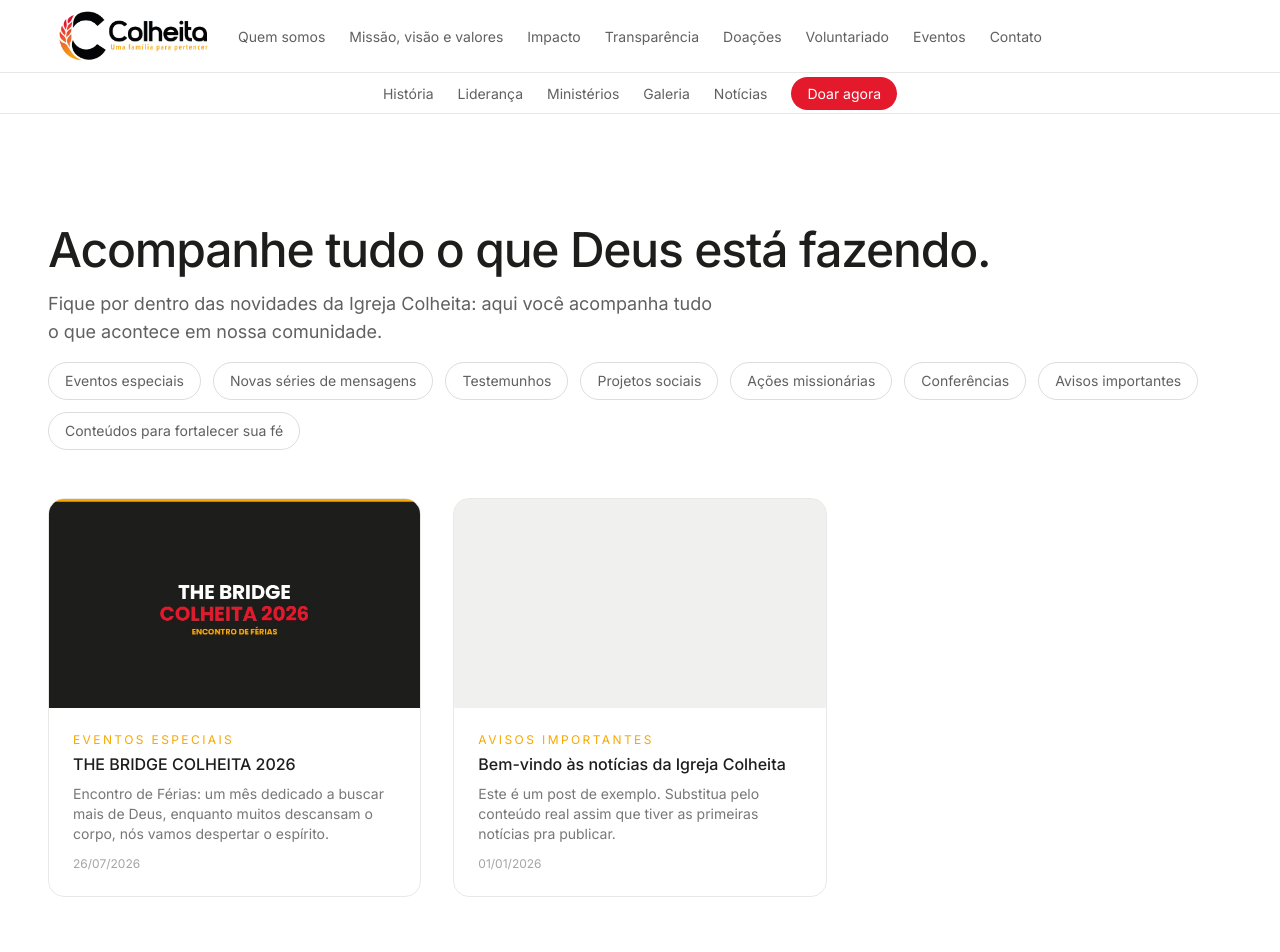
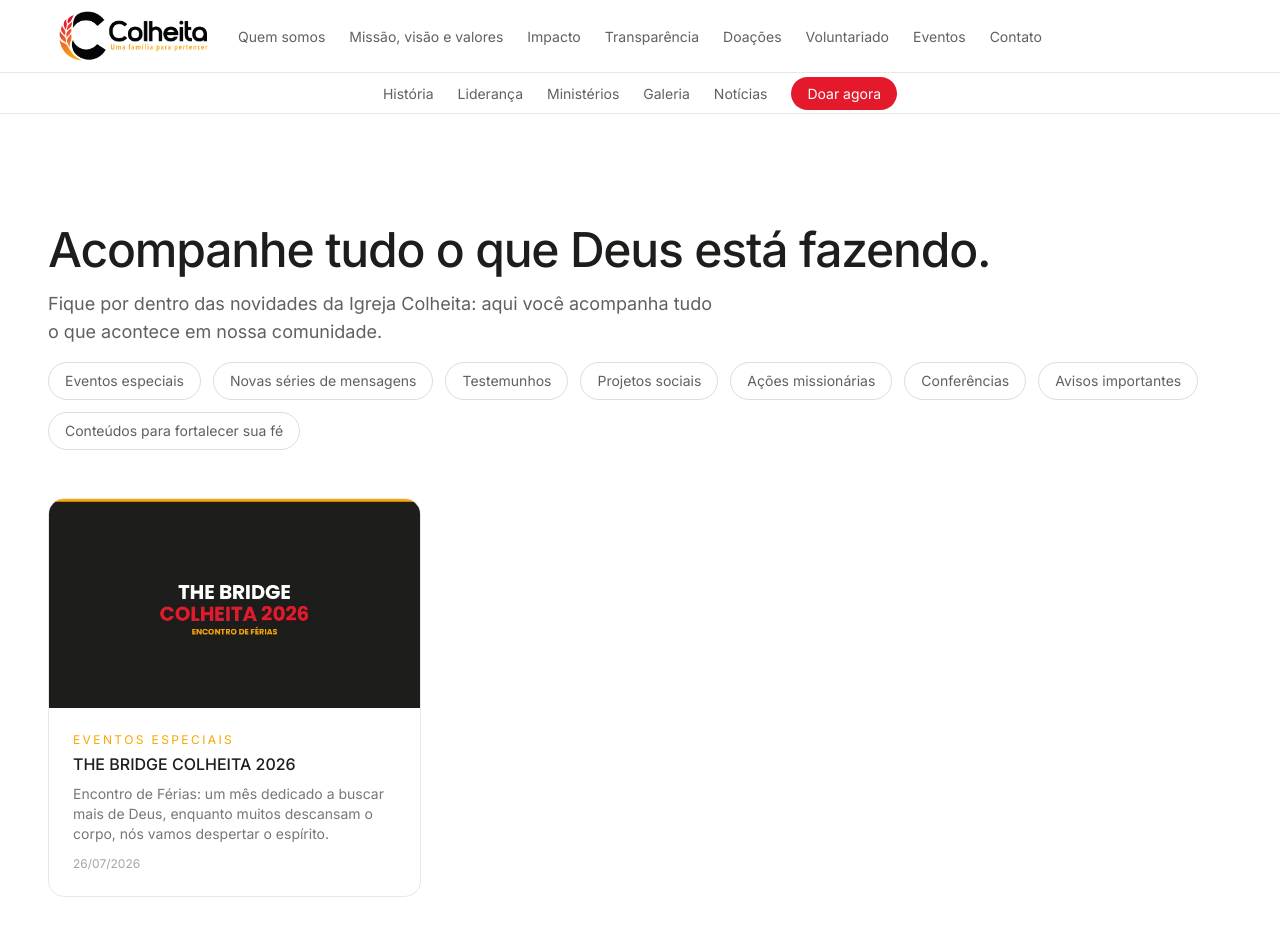
Before and after one commit to asaflael1991-maker/colheita-site, a Next.js app: page /blog in a window 1280 px wide. Shown: the top 952 px of the page. Built offline with nearby package versions, Linux system fonts and the light colour scheme.

Commit message:
Remove notícia placeholder do blog

```diff
--- a/src/content/posts.ts
+++ b/src/content/posts.ts
@@ -47,20 +47,6 @@ export const posts: Post[] = [
       "Enquanto muitos se afastam, nós vamos atravessar uma ponte para uma nova estação.",
     ],
   },
-  {
-    slug: "bem-vindo-ao-nosso-blog",
-    titulo: "Bem-vindo às notícias da Igreja Colheita",
-    data: "2026-01-01",
-    categoria: "Avisos importantes",
-    resumo:
-      "Este é um post de exemplo. Substitua pelo conteúdo real assim que tiver as primeiras notícias pra publicar.",
-    imagem: "/images/blog/placeholder.jpg",
-    corpo: [
-      "Este é um parágrafo de exemplo — é assim que o texto do post aparece na página.",
-      "Você pode ter quantos parágrafos quiser, um por linha aqui no arquivo posts.ts.",
-      "Quando tiver conteúdo de verdade pra publicar, edite este arquivo seguindo as instruções no topo dele.",
-    ],
-  },
 ];
 
 // Posts ordenados do mais recente pro mais antigo (usado na listagem)
```
